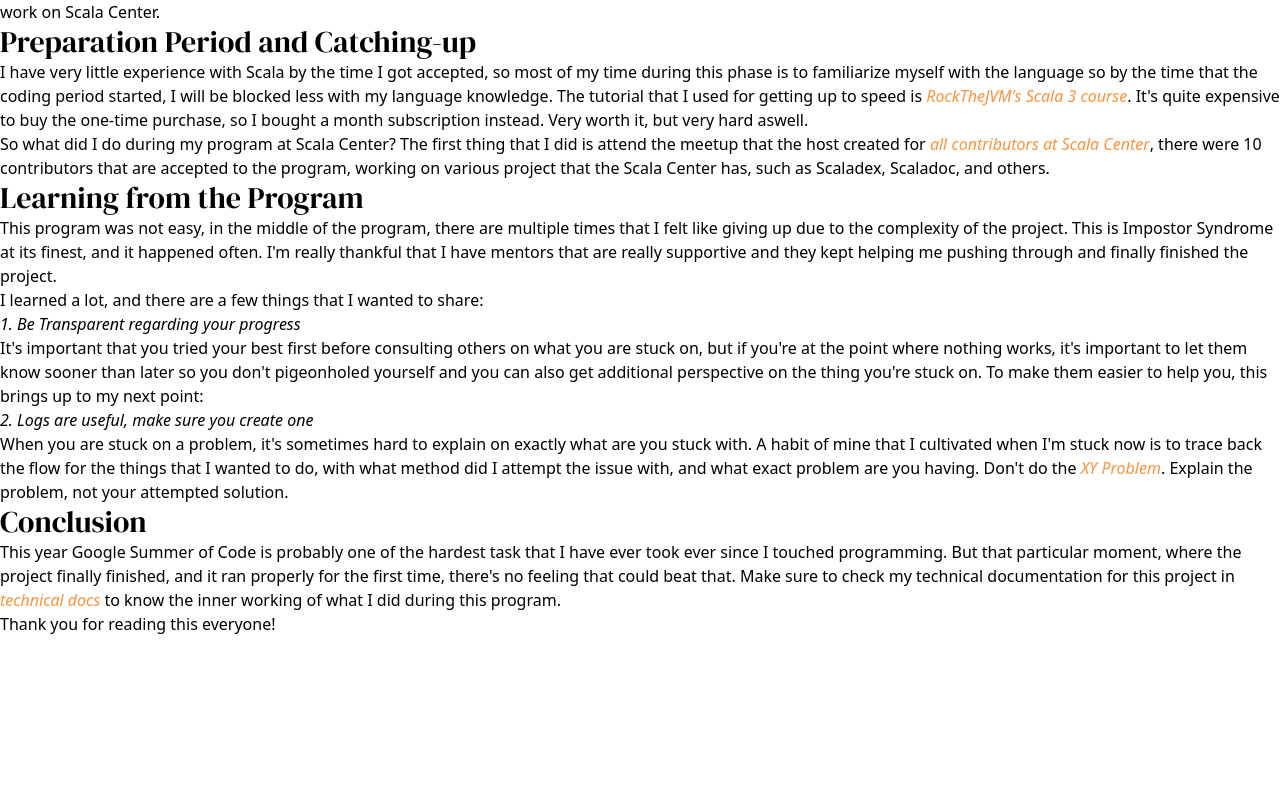
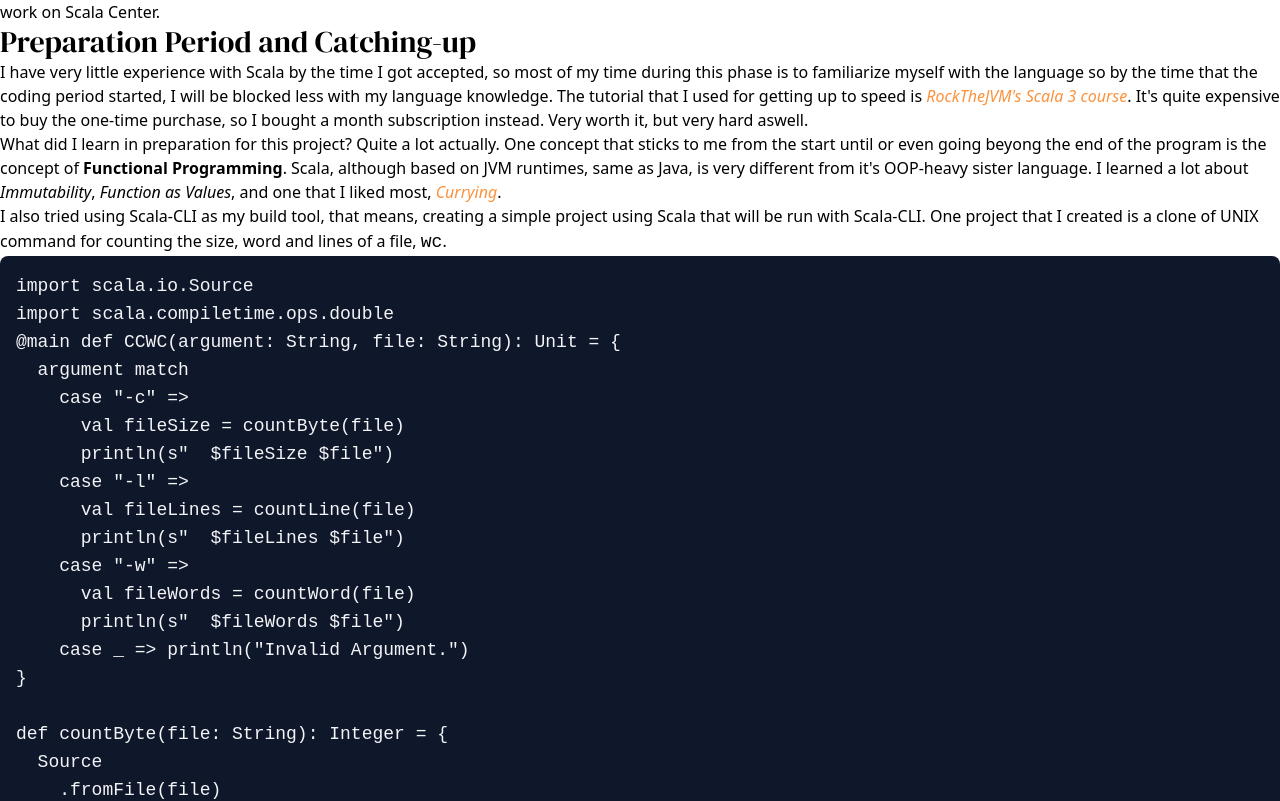
Before and after one commit to Perklone/ikinari, an Eleventy site: page src/gsoc24/experience.md in a window 1280 px wide. Shown: the part 1627-2428 px from the top of the page. Before the commit the page ends 2263 px from the top, so only its background shows below. Built offline with nearby package versions, Linux system fonts and the light colour scheme; Eleventy itself is replaced by a stand-in of ours; code samples lack their colours; files that its build step writes are made by us from their sources.

Commit message:
updated document

````diff
--- a/src/gsoc24/experience.md
+++ b/src/gsoc24/experience.md
@@ -23,12 +23,75 @@ After the interview process, all I have to do is waiting if the good news will c
 ## Preparation Period and Catching-up
 I have very little experience with Scala by the time I got accepted, so most of my time during this phase is to familiarize myself with the language so by the time that the coding period started, I will be blocked less with my language knowledge. The tutorial that I used for getting up to speed is [RockTheJVM's Scala 3 course](https://rockthejvm.com/p/scala). It's quite expensive to buy the one-time purchase, so I bought a month subscription instead. Very worth it, but very hard aswell.
 
+What did I learn in preparation for this project? Quite a lot actually. One concept that sticks to me from the start until or even going beyong the end of the program is the concept of **Functional Programming**. Scala, although based on JVM runtimes, same as Java, is very different from it's OOP-heavy sister language. I learned a lot about *Immutability*, *Function as Values*, and one that I liked most, [*Currying*](https://www.baeldung.com/scala/currying).
+
+I also tried using Scala-CLI as my build tool, that means, creating a simple project using Scala that will be run with Scala-CLI. One project that I created is a clone of UNIX command for counting the size, word and lines of a file, `wc`.
+
+```
+import scala.io.Source
+import scala.compiletime.ops.double
+@main def CCWC(argument: String, file: String): Unit = {
+  argument match
+    case "-c" =>
+      val fileSize = countByte(file)
+      println(s"  $fileSize $file")
+    case "-l" =>
+      val fileLines = countLine(file)
+      println(s"  $fileLines $file")
+    case "-w" =>
+      val fileWords = countWord(file)
+      println(s"  $fileWords $file")
+    case _ => println("Invalid Argument.")
+}
+
+def countByte(file: String): Integer = {
+  Source
+    .fromFile(file)
+    .mkString
+    .getBytes()
+    .length
+}
+
+def countLine(file: String): Integer = {
+  Source
+    .fromFile(file)
+    .getLines()
+    .length
+}
+
+def countWord(file: String): Integer = {
+  Source
+    .fromFile(file)
+    .mkString
+    .trim
+    .split("[\n ]")
+    .length
+}
+```
+
+and then you can run it in Scala-CLI:
+```
+scala-cli run wc.scala
+```
+
+or you can package it as an executable:
+```
+scala-cli --power package ccwc.scala
+```
+
+Scala-CLI is awesome for this kind of simple work, such a lovely tool <3.
+
 So what did I do during my program at Scala Center? The first thing that I did is attend the meetup that the host created for [all contributors at Scala Center](https://www.linkedin.com/posts/scala-center_google-summer-of-code-activity-7213908994329821184-I1L6?utm_source=share&utm_medium=member_desktop), there were 10 contributors that are accepted to the program, working on various project that the Scala Center has, such as Scaladex, Scaladoc, and others.
 
+After that it's all work on the project, we did alot of pair programming, we held weekly sync-up to discuss our progress and set checkpoint so we can measure how far we are from finishing the project.
+
 ## Learning from the Program
-This program was not easy, in the middle of the program, there are multiple times that I felt like giving up due to the complexity of the project. This is Impostor Syndrome at its finest, and it happened often. I'm really thankful that I have mentors that are really supportive and they kept helping me pushing through and finally finished the project.
+This program was not easy, in the middle of the program, there are multiple times that I felt like giving up due to the complexity of the project. Everything that I tried was not working, error was everywhere. This is Impostor Syndrome at its finest, and it happened often. I received this message after my midterm evaluation:
 
-I learned a lot, and there are a few things that I wanted to share:
+![Midterm Evaluation Feedback](../../img/gsoc24/experience-2.png)
+
+
+This is everything that I need to push until the final evaluation. I'm really thankful that I have mentors that are really supportive and they kept helping me pushing through and finally finished the project. I learned a lot, and there are a few things that I wanted to share:
 
 *1. Be Transparent regarding your progress*
 
````
Also changed, not shown: src/gsoc24/technical.md (+1 -1 lines), src/img/gsoc24/experience-2.png (added).
